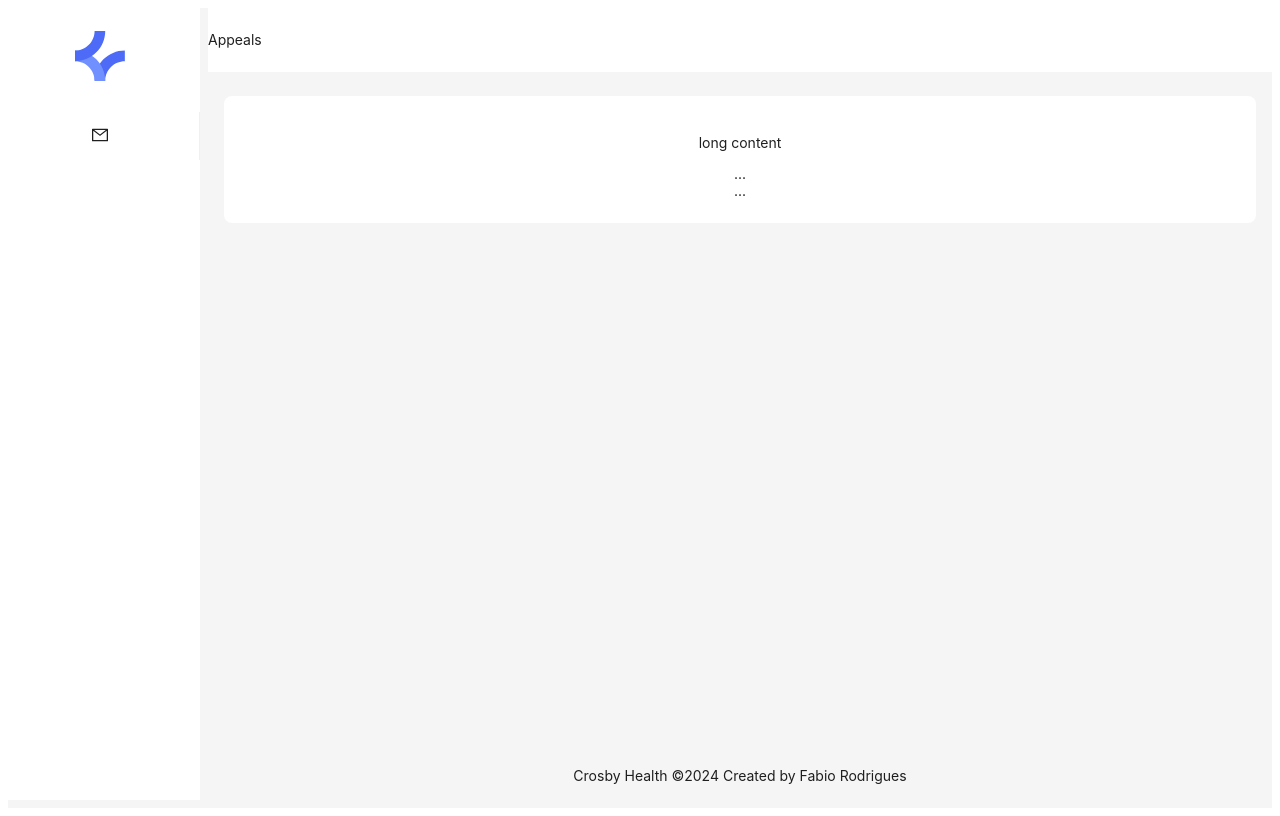
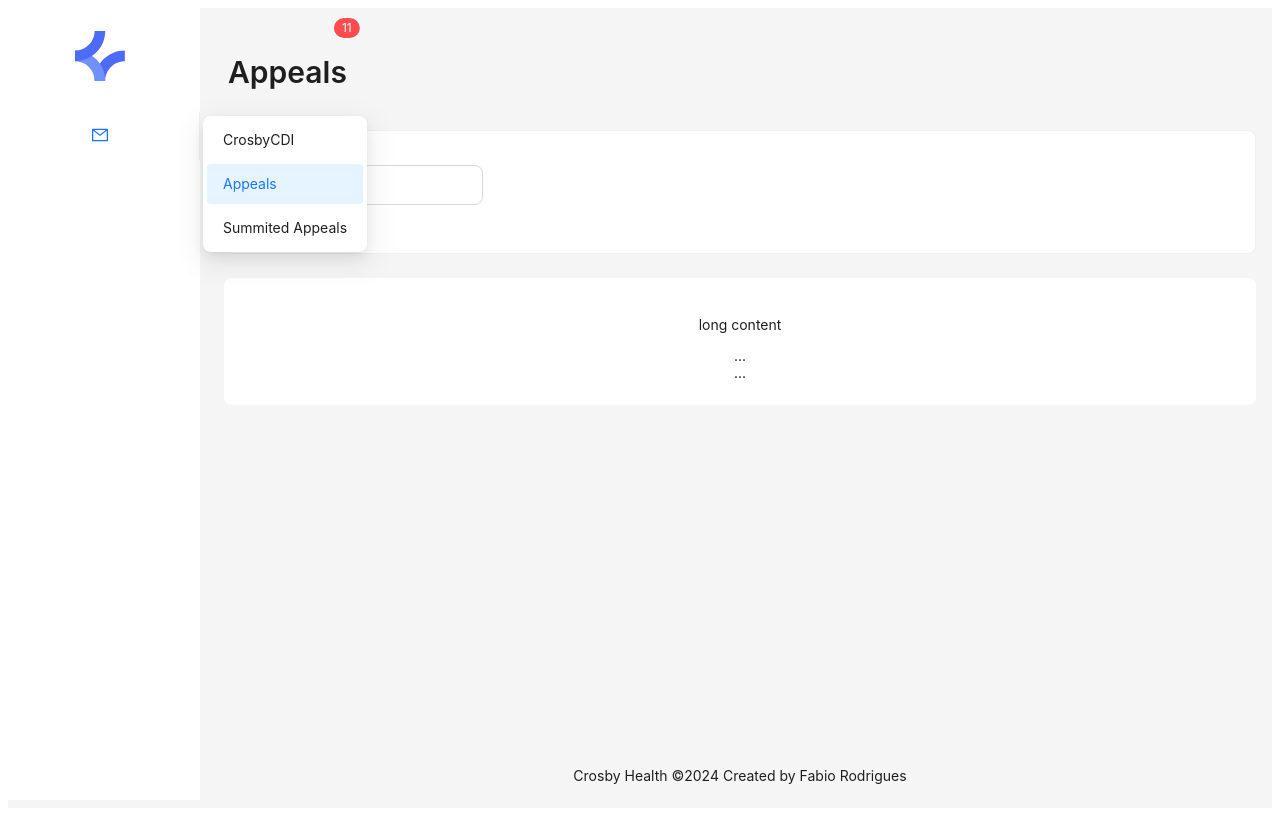
Before and after one commit to fabiordrig/crosby-health-dash, a Next.js app: page / in a window 1280 px wide. Built offline with nearby package versions, Linux system fonts and the light colour scheme.

Commit message:
feat: add filter component

```diff
--- /dev/null
+++ b/src/app/CrosbyTableFilter.tsx
@@ -0,0 +1,23 @@
+import { SearchOutlined } from "@ant-design/icons";
+import { Card, Col, Form, Input, Row } from "antd";
+import { FC } from "react";
+
+const CrosbyTableFilter: FC = () => {
+  const [form] = Form.useForm();
+
+  return (
+    <Card style={{ margin: "24px 16px 0" }}>
+      <Form form={form} requiredMark={false} style={{ marginTop: 10 }} layout="vertical">
+        <Row gutter={16}>
+          <Col span={6}>
+            <Form.Item name="name">
+              <Input addonBefore={<SearchOutlined />} size="large" placeholder="Teste" />
+            </Form.Item>
+          </Col>
+        </Row>
+      </Form>
+    </Card>
+  );
+};
+
+export default CrosbyTableFilter;
--- a/src/app/page.tsx
+++ b/src/app/page.tsx
@@ -2,10 +2,11 @@
 
 import { MailOutlined } from "@ant-design/icons";
 import type { MenuProps } from "antd";
-import { Layout, Menu, theme } from "antd";
+import { Badge, Layout, Menu, Typography, theme } from "antd";
 import Image from "next/image";
 import React from "react";
 import CrosbyLogo from "./CrosbyIcon.svg";
+import CrosbyTableFilter from "./CrosbyTableFilter";
 
 const { Header, Content, Footer, Sider } = Layout;
 
@@ -16,15 +17,15 @@ const items: MenuProps["items"] = [
     icon: <MailOutlined />,
     children: [
       {
-        key: "1.1",
+        key: "2",
         label: "CrosbyCDI",
       },
       {
-        key: "1.2",
+        key: "3",
         label: "Appeals",
       },
       {
-        key: "1.3",
+        key: "4",
         label: "Summited Appeals",
       },
     ],
@@ -62,10 +63,25 @@ const App: React.FC = () => {
         >
           <Image src={CrosbyLogo} alt="Crosby Logo" width={50} height={50} />
         </div>
-        <Menu mode="inline" defaultSelectedKeys={["4"]} inlineCollapsed items={items} />
+        <Menu
+          mode="inline"
+          defaultSelectedKeys={["3"]}
+          defaultOpenKeys={["1"]}
+          inlineCollapsed
+          items={items}
+        />
       </Sider>
-      <Layout style={{ marginLeft: 200, height: "100vh" }}>
-        <Header style={{ padding: 0, background: colorBgContainer }}>Appeals</Header>
+      <Layout theme="light" style={{ marginLeft: 200, height: "100vh" }}>
+        <div style={{ marginTop: 20 }}>
+          <Badge size="default" count={11}>
+            <div style={{ marginLeft: 20, marginTop: 20 }}>
+              <Typography.Title level={2}>Appeals</Typography.Title>
+            </div>
+          </Badge>
+        </div>
+
+        <CrosbyTableFilter />
+
         <Content style={{ margin: "24px 16px 0", overflow: "initial" }}>
           <div
             style={{
```
Also changed, not shown: src/app/CrosbyTable.tsx (added).
